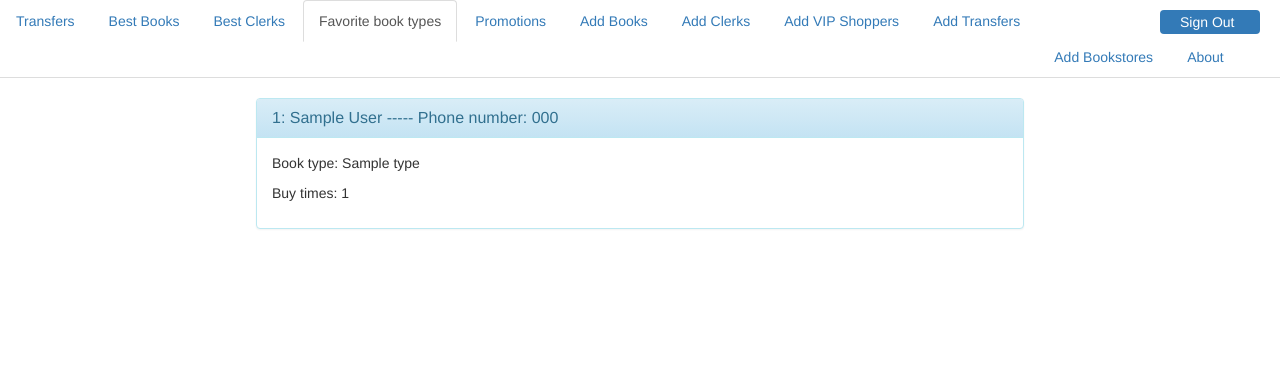
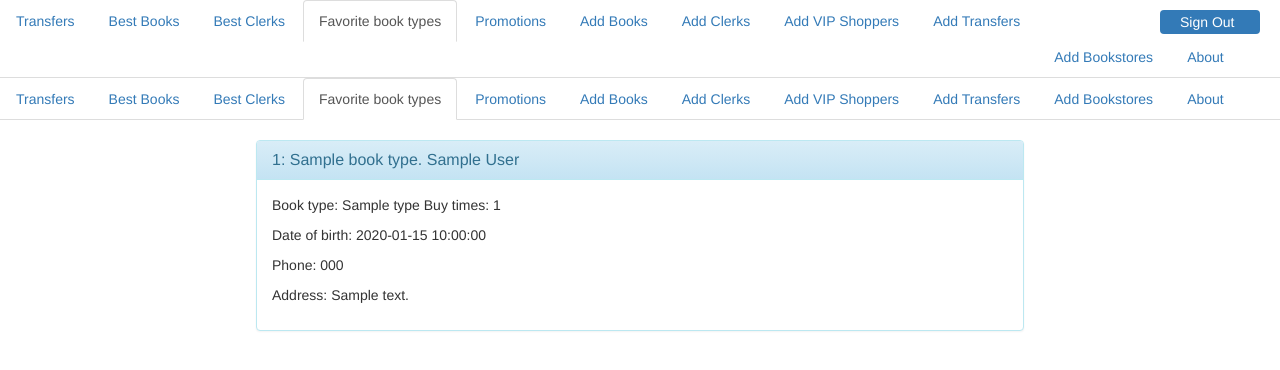
Before and after one commit to Sushipd/Bookstore_starapp, a Flask app: template src/templates/bookTypes2.html in a window 1280 px wide. Shown: the top 370 px of the page. Run offline with Flask 2, Linux system fonts and the light colour scheme; the template is opened without the code that fills it: most values are stand-ins (such as "Sample title", 1, 10 or a date in 2020); some libraries are stand-ins or nearby versions.

Commit message:
“Update”

```diff
--- a/src/templates/bestClerks2.html
+++ b/src/templates/bestClerks2.html
@@ -73,7 +73,7 @@
 {% for i in bestClerks %}
 <div class="panel panel-info">
   <div class="panel-heading">
-    <div><h3 class="panel-title">Clerk: {{i.first_name}} {{i.last_name}} on Month {{i.calendar_month}} Year {{i.calender_year}}</h3></div>
+    <div><h3 class="panel-title">{{i.clerk_id}}: {{i.first_name}} {{i.last_name}} on Month {{i.calendar_month}} Year {{i.calender_year}}</h3></div>
   </div>
   <div class="panel-body">
     <p>Gender: {{i.gender}}</p>
--- a/src/templates/bookTypes2.html
+++ b/src/templates/bookTypes2.html
@@ -62,6 +62,21 @@
     <li role="presentation"><a href="/about_user">About</a></li>
 </ul>
 </div>
+<div>
+<ul class="nav nav-tabs">
+    <li role="presentation"><a href="/transfers">Transfers</a></li>
+    <li role="presentation"><a href="/bestBooks">Best Books</a></li>
+    <li role="presentation"><a href="/bestClerks">Best Clerks</a></li>
+    <li role="presentation" class="active"><a href="">Favorite book types</a></li>
+    <li role="presentation"><a href="/promotionFeatures">Promotions</a></li>
+    <li role="presentation"><a href="/addBook">Add Books</a></li>
+    <li role="presentation"><a href="/addClerk">Add Clerks</a></li>
+    <li role="presentation"><a href="/addFreqshopper">Add VIP Shoppers</a></li>
+    <li role="presentation"><a href="/addTransfers">Add Transfers</a></li>
+    <li role="presentation"><a href="/addStores">Add Bookstores</a></li>
+    <li role="presentation"><a href="/about_user">About</a></li>
+</ul>
+</div>
 {% with messages = get_flashed_messages() %}
   {% if messages %}
     {% for message in messages %}
@@ -73,11 +88,13 @@
 {% for i in bookTypes %}
 <div class="panel panel-info">
   <div class="panel-heading">
-    <div><h3 class="panel-title">{{i.shopper_id}}: {{i.first_name}} {{i.last_name}} ----- Phone number: {{i.phone}}</h3></div>
+    <div><h3 class="panel-title">{{i.shopper_id}}: {{i.title}}. {{i.first_name}} {{i.last_name}}</h3></div>
   </div>
   <div class="panel-body">
-    <p>Book type: {{i.type}}</p>
-    <p>Buy times: {{i.count}}</p>
+    <p>Book type: {{i.type}} Buy times: {{i.count}}</p>
+    <p>Date of birth: {{i.date_of_birth}}</p>
+    <p>Phone: {{i.phone}}</p>
+    <p>Address: {{i.street_address}}</p>
   </div>
 </div>
 {% endfor %}
```
Also changed, not shown: src/models.py (+4 -5 lines).
